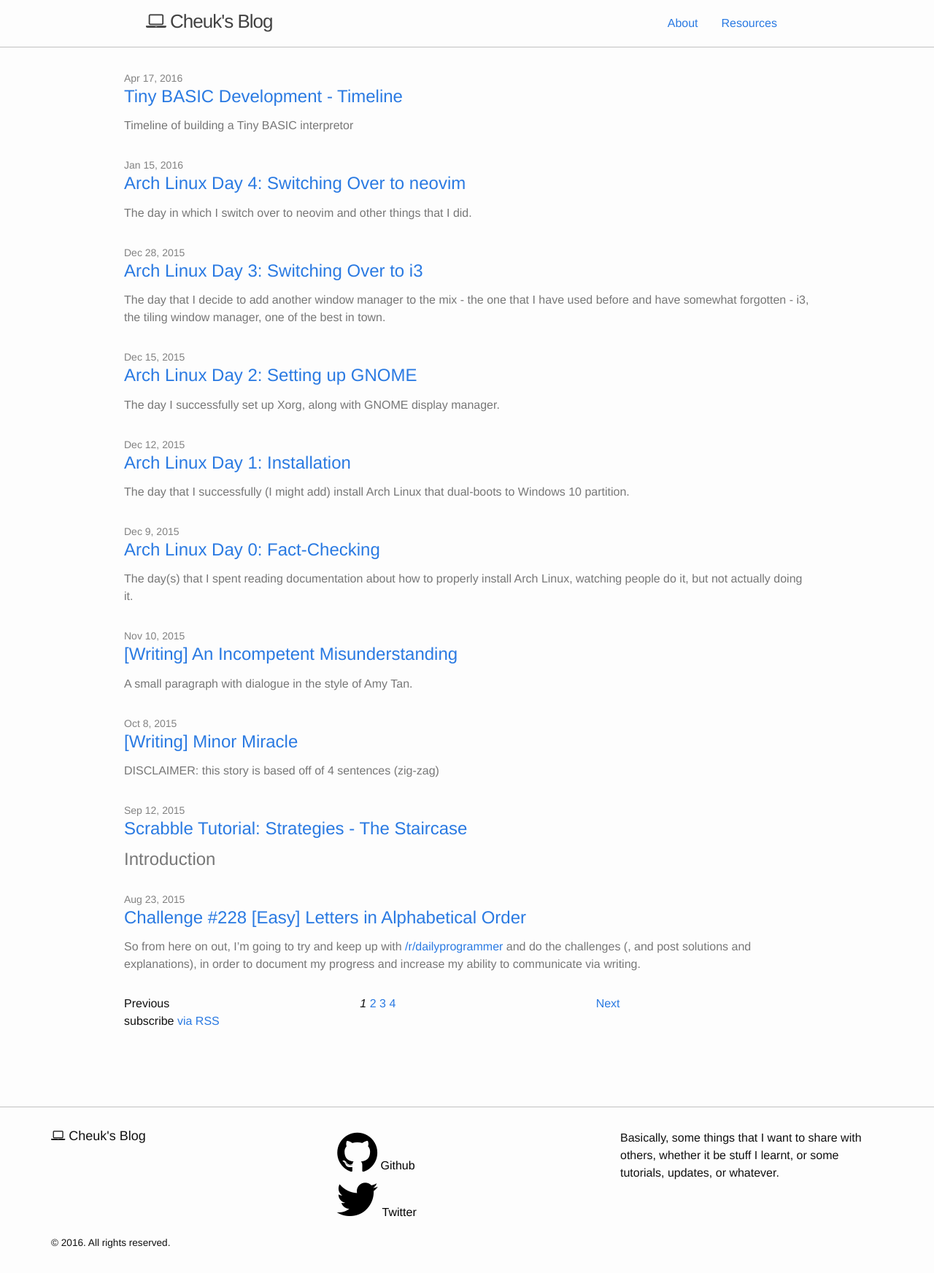
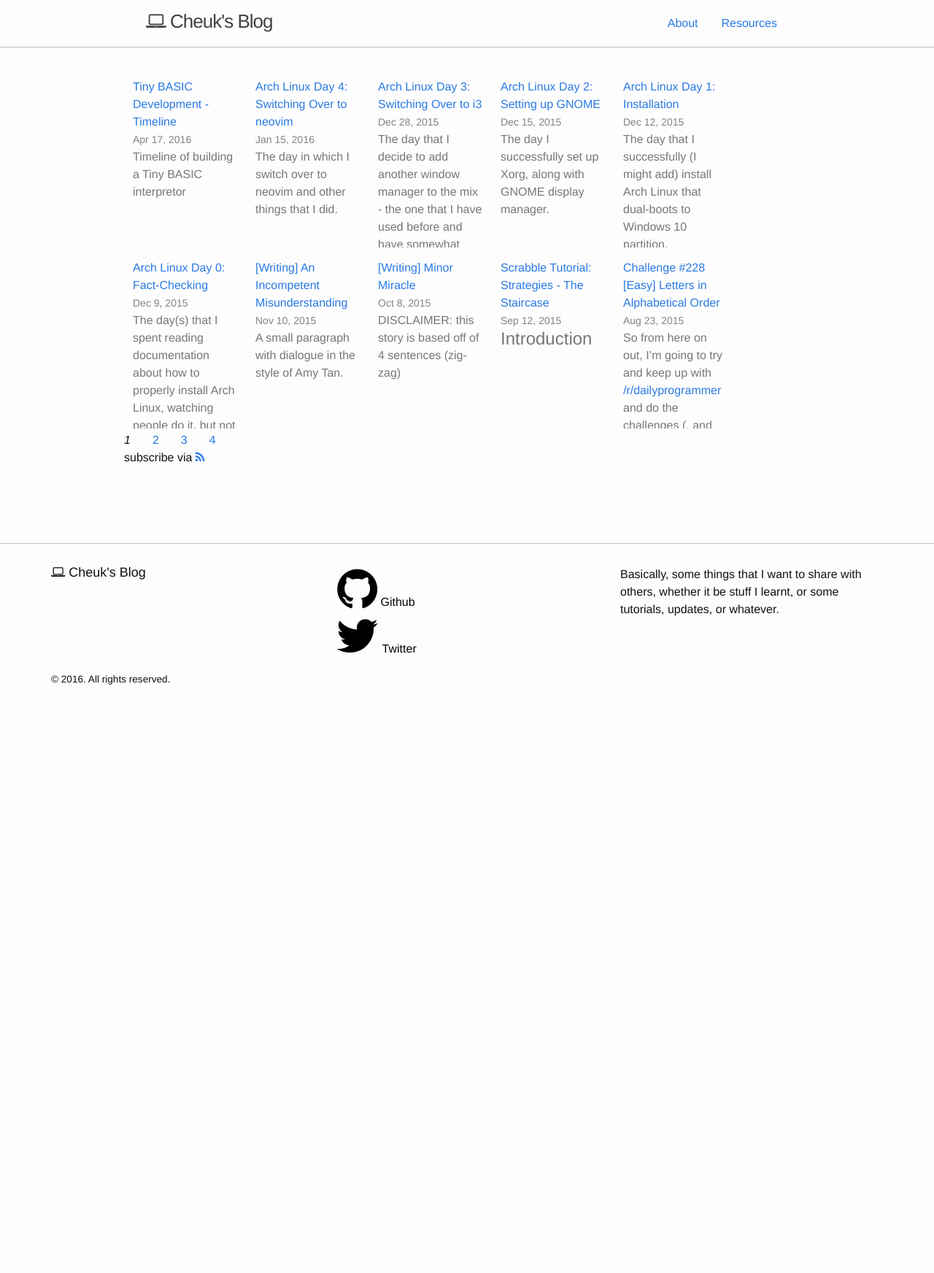
Before and after one commit to chuck-sys/personal-site, a Jekyll site: the page built from index.html, in a window 1280 px wide. Shown: the whole page at 73% size. Built offline with Jekyll 4.4.1, drawn with Linux system fonts in a browser that asks for light colours; nearby versions of some CDN libraries; Markdown is read by kramdown in place of the engine named in the settings; the list of posts is cut into pages by our own code; after the commit the page ends 972 px from its top, so only the background shows below that.

Commit message:
Change to grid layout for less scrolling

```diff
--- a/_sass/_base.scss
+++ b/_sass/_base.scss
@@ -97,7 +97,7 @@ a {
     }
 
     &:hover {
-        color: $text-color;
+        // color: $text-color;
         text-decoration: underline;
     }
 }
@@ -202,3 +202,10 @@ pre {
         }
     }
 }
+
+/**
+ * Styling for newlines
+ */
+br {
+    clear: both;
+}
--- a/_sass/_layout.scss
+++ b/_sass/_layout.scss
@@ -9,11 +9,12 @@
     position: relative;
 }
 
-.site-title {
+a.site-title {
     font-size: 26px;
     letter-spacing: -1px;
     margin-bottom: 0;
     float: left;
+    text-decoration: none;
 
     &,
     &:visited {
@@ -162,11 +163,27 @@
 }
 
 .post-list {
-    margin-left: 0;
     list-style: none;
 
-    > li {
-        margin-bottom: $spacing-unit;
+    li {
+        transition: all 0.5s;
+        padding: 0.5em;
+        margin: 0.25em;
+        display: block;
+
+        width: 10em;
+        height: 15em;
+        float: left;
+        overflow-y: hidden;
+
+        @include media-query($on-palm) {
+            width: 100%;
+            height: 100%;
+        }
+
+        &:hover {
+            background: $grey-color-ll;
+        }
     }
 }
 
@@ -175,11 +192,10 @@
     color: $grey-color;
 }
 
-.post-link {
-    display: block;
-    font-size: 24px;
+.page-counter {
+    margin-right: $spacing-unit;
+    float: left;
 }
-
 
 
 /**
--- a/css/main.scss
+++ b/css/main.scss
@@ -33,8 +33,10 @@ $green-color-midl: #54aa54;
 $green-color-dark: #004400;
 $grey-color:       #828282;
 $grey-color-light: lighten($grey-color, 25%);
+$grey-color-ll:    #f0f0f0;
 $grey-color-mid:   #666666;
 $grey-color-dark:  darken($grey-color, 25%);
+$red-color-ll:     #ffecec;
 
 // Width of the content area
 $content-width:    1000px;
--- a/index.html
+++ b/index.html
@@ -7,27 +7,21 @@ layout: default
   <ul class="post-list">
       {% for post in paginator.posts %}
       <li>
+          <a href="{{ post.url | prepend: site.baseurl }}">{{ post.title }}</a>
+
+          <br>
+
           <span class="post-meta">{{ post.date | date: "%b %-d, %Y" }}</span>
 
-        <h2>
-          <a class="post-link" href="{{ post.url | prepend: site.baseurl }}">{{ post.title }}</a>
-        </h2>
           <div class="text-muted">{{ post.excerpt }}</div>
       </li>
       {% endfor %}
   </ul>
 
-  <div class="row">
-      <div class="col-sm-4">
-  {% if paginator.previous_page %}
-    <a href="{{ paginator.previous_page_path }}">Previous</a>
-  {% else %}
-    Previous
-  {% endif %}
-  </div>
+  <br>
 
-  <div class="col-sm-4">
   {% for page in (1..paginator.total_pages) %}
+  <div class="page-counter">
       {% if page == paginator.page %}
       <em>{{ page }}</em>
       {% elsif page == 1 %}
@@ -35,18 +29,11 @@ layout: default
       {% else %}
       <a href="{{ site.paginate_path | prepend: site.baseurl | replace: '//', '/' | replace: ':num', page }}">{{ page }}</a>
       {% endif %}
+  </div>
   {% endfor %}
-  </div>
 
-    <div class='col-sm-4'>
-  {% if paginator.next_page %}
-    <a href="{{ paginator.next_page_path }}">Next</a>
-  {% else %}
-    Next
-  {% endif %}
-    </div>
-  </div>
+  <br>
 
-  <p class="rss-subscribe">subscribe <a href="{{ "/feed.xml" | prepend: site.baseurl }}">via RSS</a></p>
+  <p class="rss-subscribe">subscribe via <a href="{{ "/feed.xml" | prepend: site.baseurl }}"><i class='fa fa-rss'></i></a></p>
 
 </div>
```
Lines whose indentation alone changed are shown as unchanged.
